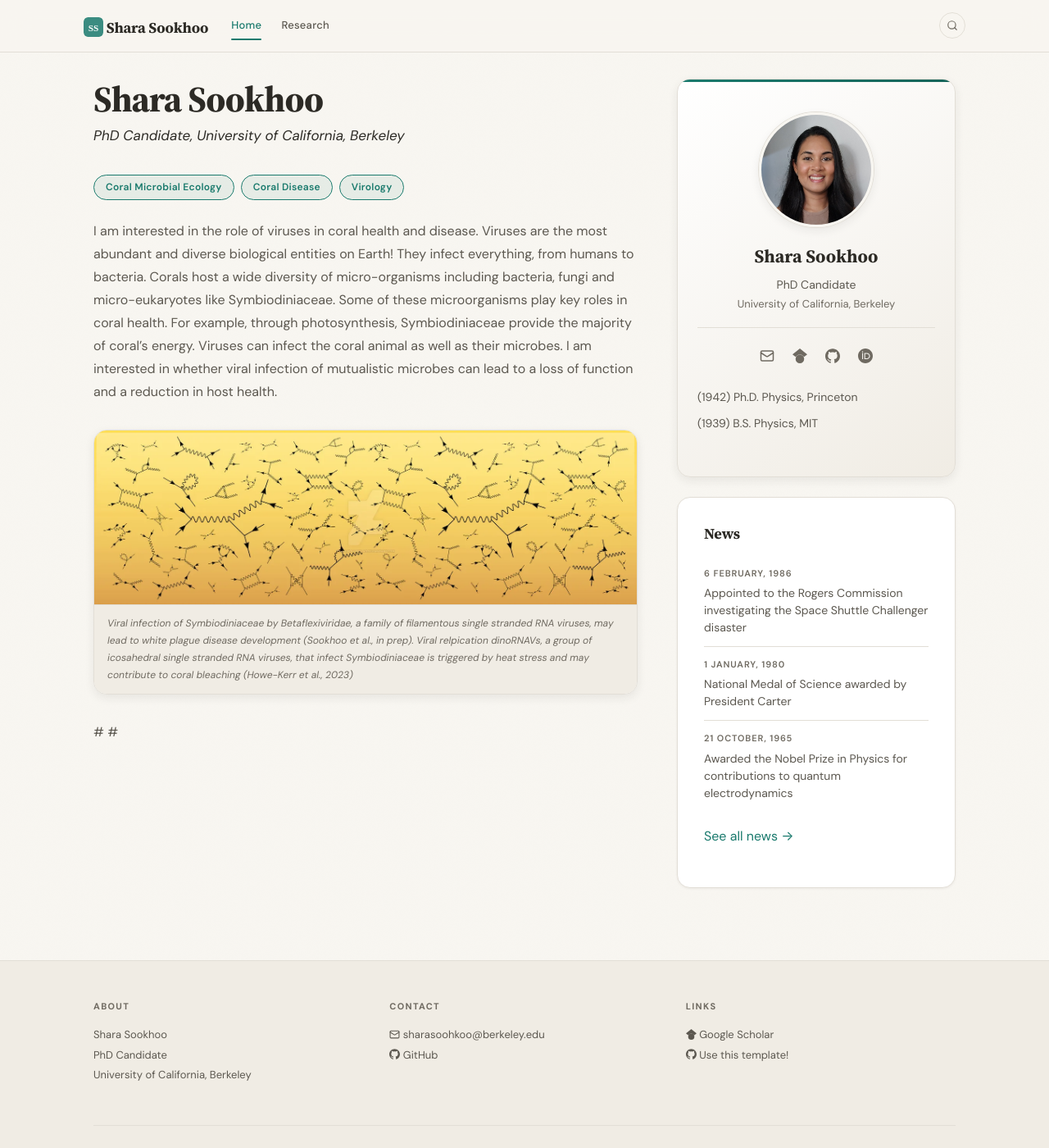
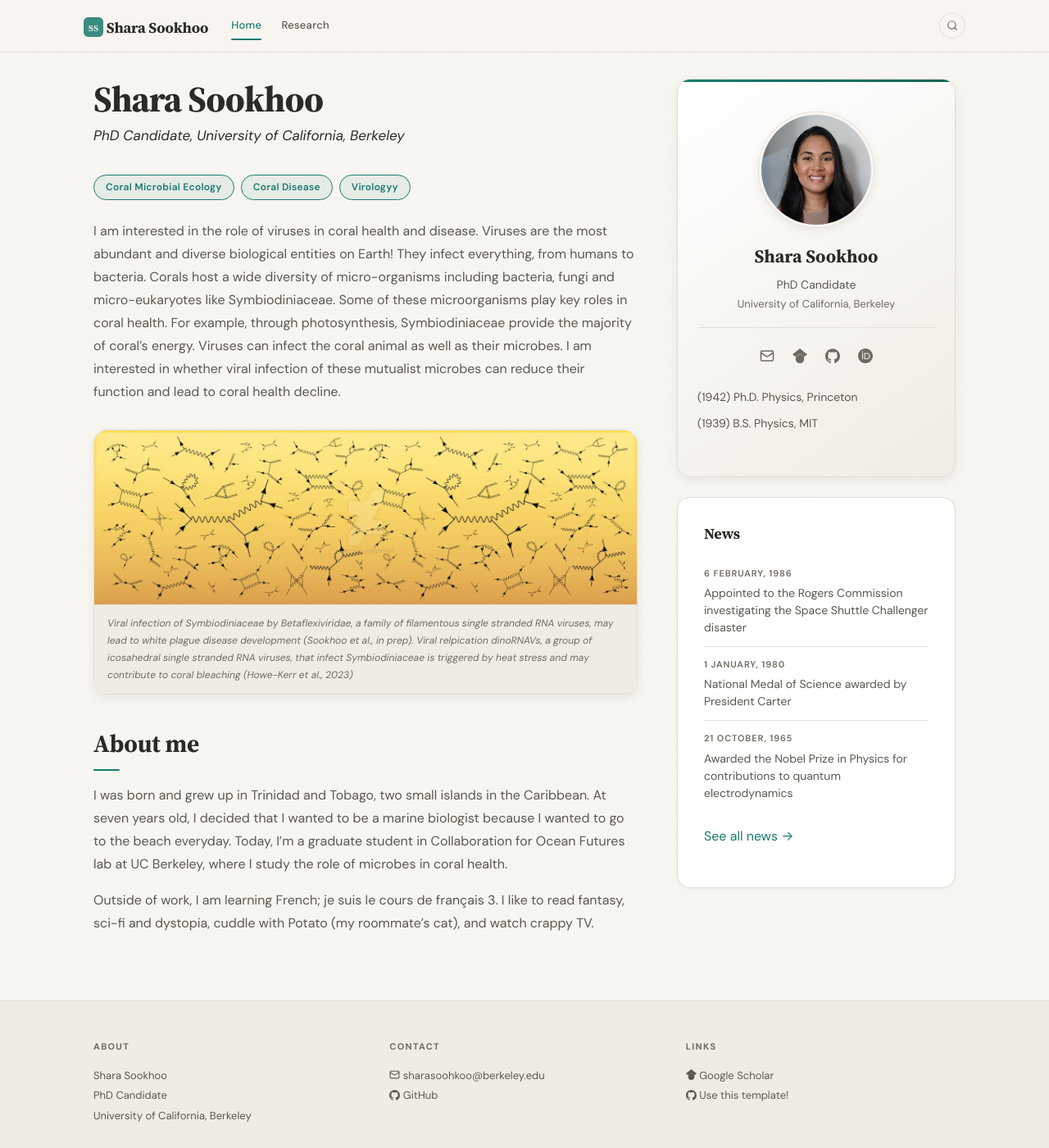
Before and after one commit to sharasookhoo/sharasookhoo.github.io, a Jekyll site: the page built from _pages/home.md, in a window 1280 px wide and 1400 px high. Shown: the whole window at 82% size. Built offline with Jekyll 4.4.1, drawn with Linux system fonts in a browser that asks for light colours.

Commit message:
Update home.md

```diff
--- a/_pages/home.md
+++ b/_pages/home.md
@@ -8,24 +8,39 @@ permalink: /
 <p class="home-hero-sub">{{ site.title }}, {{ site.institution }}</p>
 
 <div class="chip-container" markdown="0">
-<span class="chip">Coral Microbial Ecology</span>
-<span class="chip">Coral Disease</span>
-<span class="chip">Virology</span>
+<a href="{{ '/research' | relative_url }}" class="chip">Coral Microbial Ecology</a>
+<a href="{{ '/research' | relative_url }}" class="chip">Coral Disease</a>
+<a href="{{ '/research' | relative_url }}" class="chip">Virologyy</a>
 </div>
 
-I am interested in the role of viruses in coral health and disease. Viruses are the most abundant and diverse biological entities on Earth! They infect everything, from humans to bacteria. Corals host a wide diversity of micro-organisms including bacteria, fungi and micro-eukaryotes like Symbiodiniaceae. Some of these microorganisms play key roles in coral health. For example, through photosynthesis, Symbiodiniaceae provide the majority of coral's energy. Viruses can infect the coral animal as well as their microbes. I am interested in whether viral infection of mutualistic microbes can lead to a loss of function and a reduction in host health.
+I am interested in the role of viruses in coral health and disease. Viruses are the most abundant and diverse biological entities on Earth! They infect everything, from humans to bacteria. Corals host a wide diversity of micro-organisms including bacteria, fungi and micro-eukaryotes like Symbiodiniaceae. Some of these microorganisms play key roles in coral health. For example, through photosynthesis, Symbiodiniaceae provide the majority of coral’s energy. Viruses can infect the coral animal as well as their microbes. I am interested in whether viral infection of these mutualist microbes can reduce their function and lead to coral health decline.
+
+{% comment %}
+<div class="callout callout-success" markdown="0">
+<div class="callout-title">{% include icon.html name="award" class="callout-icon" %} Nobel Prize in Physics, 1965</div>
+<p>Awarded the Nobel Prize jointly with Julian Schwinger and Shin'ichiro Tomonaga for fundamental work in quantum electrodynamics, with deep-ploughing consequences for the physics of elementary particles.</p>
+</div>
+{% endcomment %}
 
 <div class="banner-frame" markdown="0">
 <img src="{{ '/images/banner.webp' | relative_url }}" alt="Feynman diagrams" width="1400" height="449" loading="lazy">
 <div class="banner-caption">Viral infection of Symbiodiniaceae by Betaflexiviridae, a family of filamentous single stranded RNA viruses, may lead to white plague disease development (Sookhoo et al., in prep). Viral relpication dinoRNAVs, a group of icosahedral single stranded RNA viruses, that infect Symbiodiniaceae is triggered by heat stress and may contribute to coral bleaching (Howe-Kerr et al., 2023)</div>
 </div>
 
-#{% capture selected %}{% bibliography --query @*[selected=true] %}{% endcapture %}
-#{% if selected contains "pub-entry" %}
+{% comment %}
+{% capture selected %}{% bibliography --query @*[selected=true] %}{% endcapture %}
+{% if selected contains "pub-entry" %}
 ## Selected publications
 
-#<div class="section-card selected-pubs" markdown="0">
-#{{ selected }}
-#<p style="margin: var(--space-4) 0 0;"><a href="{{ '/publications' | relative_url }}">All publications &rarr;</a></p>
-#</div>
-#{% endif %}
+<div class="section-card selected-pubs" markdown="0">
+{{ selected }}
+<p style="margin: var(--space-4) 0 0;"><a href="{{ '/publications' | relative_url }}">All publications &rarr;</a></p>
+</div>
+{% endif %}
+{% endcomment %}
+
+## About me
+
+I was born and grew up in Trinidad and Tobago, two small islands in the Caribbean. At seven years old, I decided that I wanted to be a marine biologist because I wanted to go to the beach everyday. Today, I'm a graduate student in Collaboration for Ocean Futures lab at UC Berkeley, where I study the role of microbes in coral health.
+
+Outside of work, I am learning French; je suis le cours de français 3. I like to read fantasy, sci-fi and dystopia, cuddle with Potato (my roommate's cat), and watch crappy TV.
```
